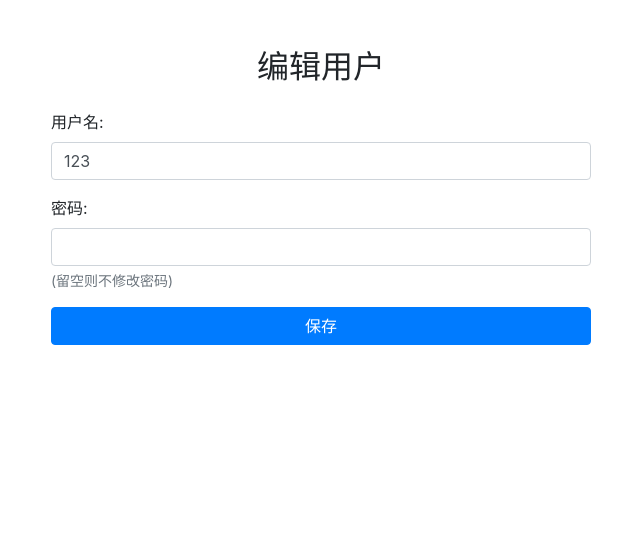
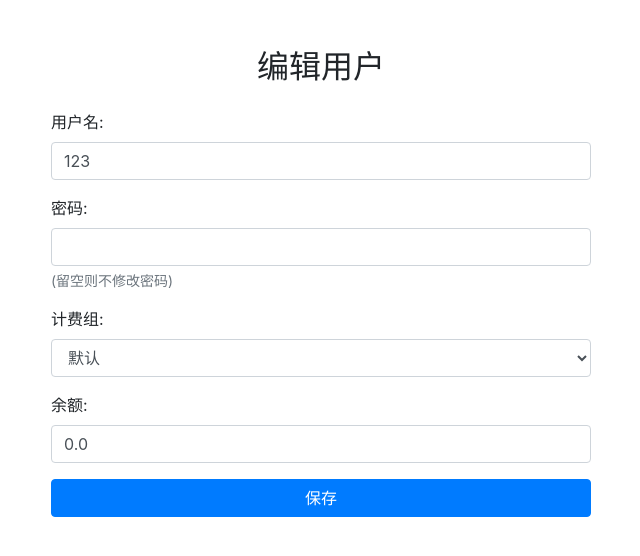
Before and after one commit to Zesuy/cyberbar-charge-system, a Flask app: page /edit_user/2 in a window 1280 px wide. Shown: the top 556 px of the page, without its empty margins (319-959 px from the left). Run offline with Flask 3, Linux system fonts and the light colour scheme; a user stored in the database is signed in; data comes from the database, SQL or seed files in the repository.

Commit message:
修改了Bug

```diff
--- a/app.py
+++ b/app.py
@@ -319,9 +319,13 @@ def edit_user(user_id):
         user.billing_group_id = int(request.form['billing_group_id'])  # 更新计费组
         if request.form['password']:
             user.password = generate_password_hash(request.form['password'])
+        # 添加修改余额的代码
+        if 'balance' in request.form:
+            user.balance = float(request.form['balance'])
         db.session.commit()
         return redirect(url_for('admin_dashboard'))
     return render_template('edit_user.html', user=user, billing_groups=billing_groups)
+
 
 
 @app.route('/add_user', methods=['GET', 'POST'])
--- a/templates/admin_dashboard.html
+++ b/templates/admin_dashboard.html
@@ -20,6 +20,8 @@
                         <tr>
                             <th>ID</th>
                             <th>用户名</th>
+                            <th>计费组</th>
+                            <th>余额</th>
                             <th>操作</th>
                         </tr>
                     </thead>
@@ -28,6 +30,8 @@
                         <tr>
                             <td>{{ user.id }}</td>
                             <td>{{ user.username }}</td>
+                            <td>{{ user.billing_group.name }}</td>
+                            <td>{{ balance }}</td>
                             <td>
                                 <a href="/edit_user/{{ user.id }}" class="btn btn-sm btn-primary">编辑</a>
                                 <a href="/delete_user/{{ user.id }}" class="btn btn-sm btn-danger">删除</a>
--- a/templates/edit_user.html
+++ b/templates/edit_user.html
@@ -21,6 +21,20 @@
                         <small class="form-text text-muted">(留空则不修改密码)</small>
                     </div>
 
+                    <div class="form-group">
+                        <label for="billing_group_id" id="billing_group_id">计费组:</label>
+                        <select class="form-control" name="billing_group_id">
+                            {% for group in billing_groups %}
+                                <option value="{{ group.id }}" {% if user.billing_group_id == group.id %} selected {% endif %}>{{ group.name }}</option>
+                            {% endfor %}
+                        </select>
+                    </div>
+
+                    <div class="form-group">
+                        <label for="balance" id="balance">余额:</label>
+                        <input type="number" class="form-control" name="balance" value="{{ user.balance }}">
+                    </div>
+
                     <button type="submit" class="btn btn-primary btn-block">保存</button>
                 </form>
             </div>
```
